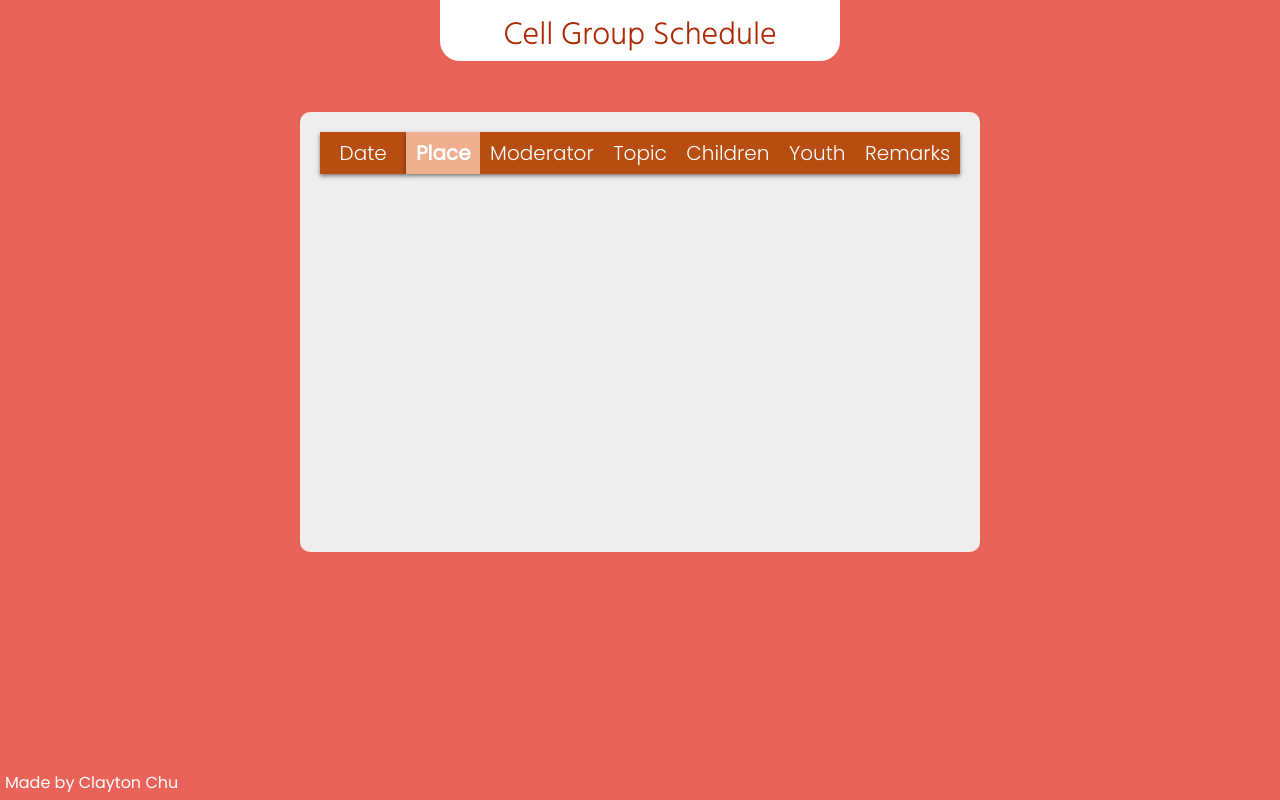
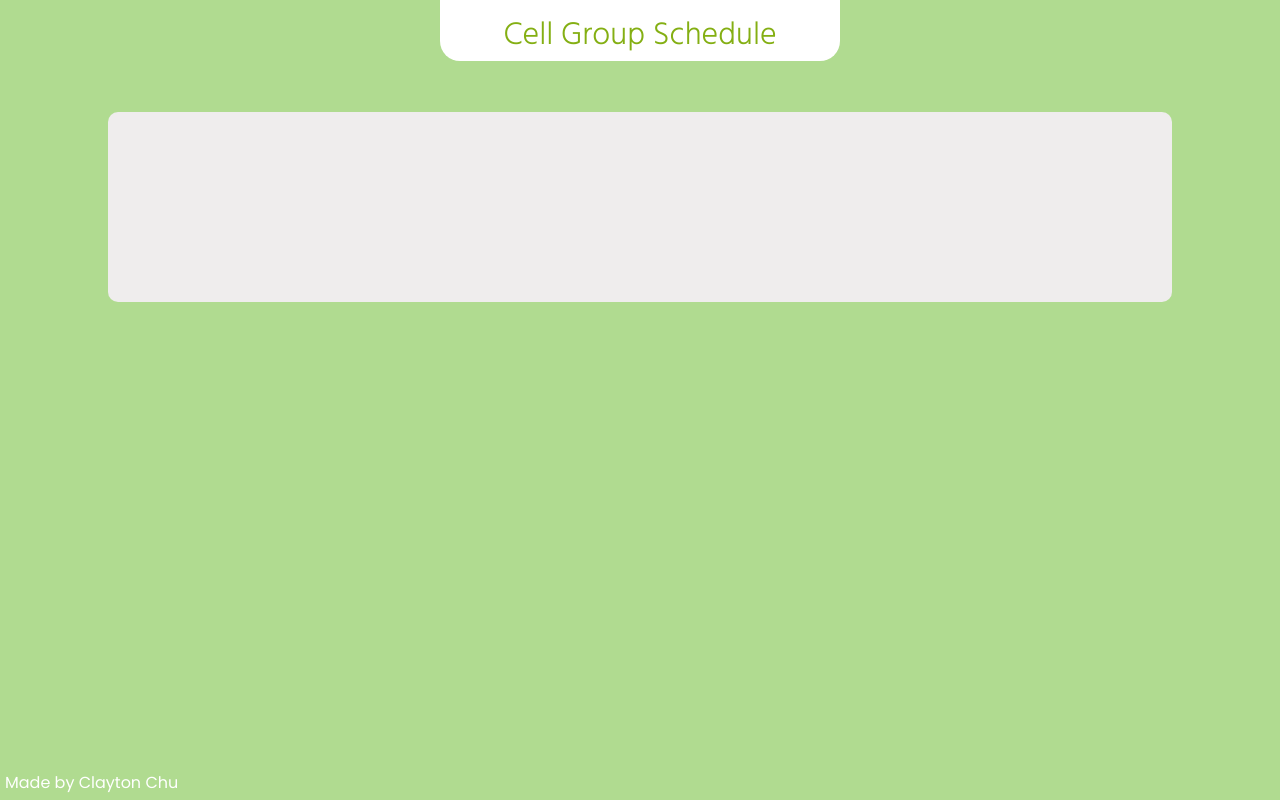
Before and after one commit to pacbac/cgscheduler, a Django app: page / in a window 1280 px wide. Run offline with Django 3.2, Linux system fonts and the light colour scheme; style sheets or scripts are compiled from the project's sources; some libraries are stand-ins or nearby versions.

Commit message:
Theme change to green

```diff
--- a/assets/styles/_abstracts.scss
+++ b/assets/styles/_abstracts.scss
@@ -4,7 +4,8 @@
 $row-height: 42px;
 $min-height: 400px;
 $darkish-white: #efeded;
-$red-brown: #b74d10;
+$dark-green: #027517;
+$light-green: #b0db90;
 
 @mixin border($style: none, $color: black, $width: 1px, $radius: 0px){
   border: {
--- a/assets/styles/style.scss
+++ b/assets/styles/style.scss
@@ -14,7 +14,7 @@
 body {
   margin: 0;
   padding: 0;
-  background-color: #ea6359;
+  background-color: $light-green;
 }
 
 h1.heading {
@@ -22,14 +22,14 @@
     family: Hind;
     weight: 300;
   }
-  color: $raging-red;
+  color: #84af13;
   margin: auto;
   text-align: center;
   width: 400px;
   background-color: white;
-  border: {
-    bottom-left-radius: 20px;
-    bottom-right-radius: 20px;
+  border-bottom: {
+    left-radius: 20px;
+    right-radius: 20px;
   }
   padding-top: 10px;
 }
@@ -37,24 +37,25 @@
 .notebook {
   @include border(none, black, 1px, 10px);
   margin: 4% auto 4% auto;
-  width: 50%;
-  max-width: 75%;
+  width: 80%;
   min-height: 150px;
   color: white;
   background-color: $darkish-white;
   padding: 20px;
   display: flex;
 
-  .dates {
+  > div {
     margin: 0;
     padding: 0;
     min-height: $min-height;
     background-color: $darkish-white;
     flex-grow: 1;
+    flex-basis: 10%;
   }
 
-  .roles {
-    flex-grow: 3;
+  > .topic {
+    flex-grow: 1;
+    flex-basis: 30%;
   }
 }
 
@@ -63,7 +64,7 @@
   @include textCenter($row-height);
   margin: 0;
   padding: 0;
-  background-color: $red-brown;
+  background-color: $dark-green;
   color: white;
   overflow: hidden;
   box-shadow: 0 2px 4px $half-black;
@@ -71,30 +72,6 @@
     family: Poppins;
     size: 20px;
     weight: 300;
-  }
-
-  ul {
-    list-style-type: none;
-    margin: 0;
-    padding: 0;
-
-    > li > div {
-      color: white;
-      height: 100%;
-      cursor: pointer;
-      &:hover {
-        background-color: #d39a7c;
-        font-weight: bold;
-      }
-    }
-  }
-
-  .roles & ul {
-    display: flex;
-
-    :nth-child(n) {
-      flex-grow: 1;
-    }
   }
 }
 
@@ -108,17 +85,17 @@
   box-shadow: 0px 4px 5px $half-black;
   color: black;
   height: $row-height;
-  background-color: #ffe8db;
+  background-color: #eaffee;
   position: relative;
   border-bottom: {
     style: solid;
-    color: rgba($red-brown, 0.25);
+    color: rgba($dark-green, 0.25);
     width: 2px;
   }
 
   //textfields for entries into scheduler
   input.editField {
-    @include border(solid, rgba($red_brown, 0.4), 2px, 5px);
+    @include border(solid, rgba($dark-green, 0.4), 2px, 5px);
     background-color: transparent;
     position: relative;
     width: 90%;
--- a/templates/index.html
+++ b/templates/index.html
@@ -14,25 +14,16 @@
   <body>
     <h1 class="heading">Cell Group Schedule</h1>
     <div class="notebook">
-      <div class="dates">
-        <div class="navbar">Date</div>
-        <div class="info"></div>
-      </div>
-      <div class="roles">
-        <div class="navbar">
-          <ul>
-            <li href="#"><div id="place" class="selected">Place</div></li>
-            <li href="#"><div id="moderator">Moderator</div></li>
-            <li href="#"><div id="topic">Topic</div></li>
-            <li href="#"><div id="children">Children</div></li>
-            <li href="#"><div id="youth">Youth</div></li>
-            <li href="#"><div id="remarks">Remarks</div></li>
-          </ul>
+      {% for category in categories %}
+        <div class="{% filter lower %}{{ category }}{% endfilter %}">
+          <div class="navbar">{{ category }}</div>
+          <div class="info"></div>
         </div>
-        <div class="info"></div>
-        <button type="submit" name="save">Save</button>
-        <button name="cancel">Cancel</button>
-      </div>
+      {% endfor %}
+    </div>
+    <div class="save-btns">
+      <button type="submit" name="save">Save</button>
+      <button name="cancel">Cancel</button>
     </div>
   </body>
   <footer>
```
Also changed, not shown: 1 other file.
